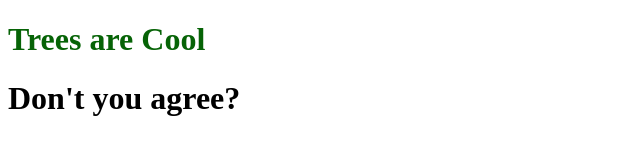
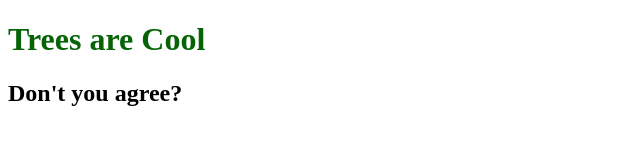
Before and after one commit to EleilaB/pt-3-deployment-eb, a website: page public/index.html in a window 1280 px wide. Shown: the whole page, without its empty margins (0-640 px from the left). Drawn offline with Linux system fonts and the light colour scheme.

Commit message:
fixed subheader in css

```diff
--- a/public/index.html
+++ b/public/index.html
@@ -9,6 +9,6 @@
 </head>
 <body>
     <h1 id="header">Trees are Cool</h1>
-    <h1 id="subheader">Don't you agree?</h1>
+    <h2 id="subheader">Don't you agree?</h2>
 </body>
 </html>
```
